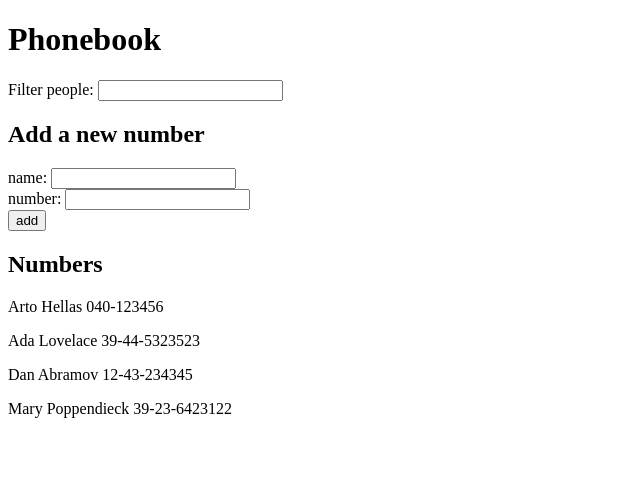
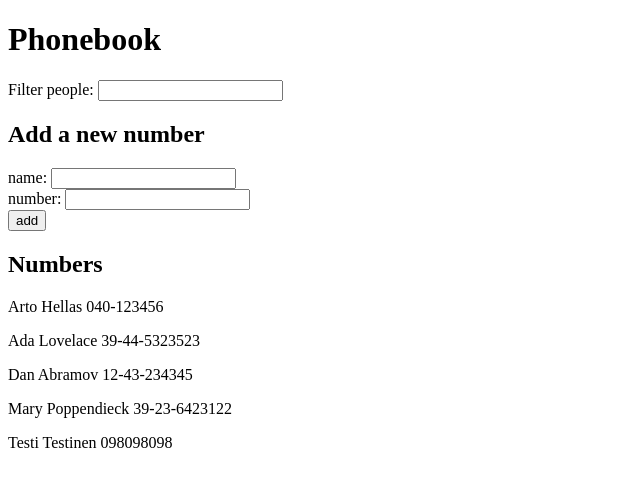
Before and after one commit to Aapok0/FullStackopen, a React (Create React App) app in the folder Part2/2.6-2.17_phonebook/: page / in a window 1280 px wide. Shown: the top 486 px of the page, without its empty margins (0-640 px from the left). Built offline with nearby package versions, Linux system fonts and the light colour scheme; data requests are answered from the project's data file.

Commit message:
Exercise 2.12 solution and readme updates.

```diff
--- a/Part2/2.6-2.17_phonebook/db.json
+++ b/Part2/2.6-2.17_phonebook/db.json
@@ -1,5 +1,5 @@
 {
-    "persons":[
+  "persons": [
     {
       "name": "Arto Hellas",
       "number": "040-123456",
@@ -19,6 +19,11 @@
       "name": "Mary Poppendieck",
       "number": "39-23-6423122",
       "id": 4
+    },
+    {
+      "name": "Testi Testinen",
+      "number": "098098098",
+      "id": 5
     }
   ]
 }
--- a/Part2/2.6-2.17_phonebook/src/App.js
+++ b/Part2/2.6-2.17_phonebook/src/App.js
@@ -54,7 +54,7 @@
 const App = () => {
   const [persons, setPersons] = useState([])
   const [filter, setFilter] = useState('')
-  const [newId, setNewId] = useState(5)
+  /* const [newId, setNewId] = useState(5) */
   const [newName, setNewName] = useState('')
   const [newNumber, setNewNumber] = useState('')
 
@@ -77,15 +77,17 @@
     }
     else {
       const personObject = {
-        id: newId,
+        /* id: newId, */
         name: newName,
         number: newNumber
       }
 
-      setPersons(persons.concat(personObject))
+      axios
+        .post('http://localhost:3001/persons', personObject)
+        .then(response => setPersons(persons.concat(response.data)))
     }
 
-    setNewId(newId + 1)
+    /* setNewId(newId + 1) */
     setNewName('')
     setNewNumber('')
   }
```
Also changed, not shown: 1 other file (tests, documents, lock files or other folders). Lines whose indentation alone changed are shown as unchanged.
